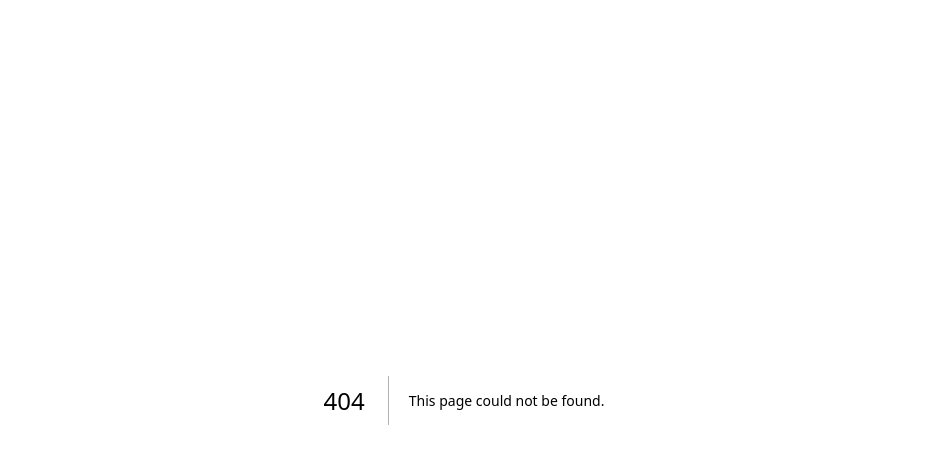
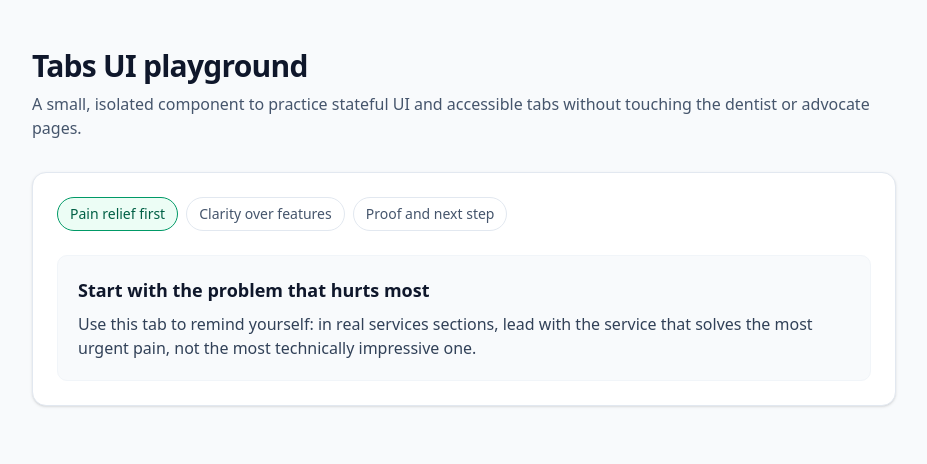
Before and after one commit to fooorrrceee/rr-dental-flip, a Next.js app in the folder landing-course/: page /playground/tabs in a window 1280 px wide. Before the commit this address had no page. Shown: the top 464 px of the page, without its empty margins (176-1103 px from the left). Built offline with nearby package versions, Linux system fonts and the light colour scheme.

Commit message:
feat: add tabs UI playground route for stateful UX practice

```diff
--- /dev/null
+++ b/landing-course/app/playground/tabs/page.tsx
@@ -0,0 +1,30 @@
+// app/playground/tabs/page.tsx
+
+import type { Metadata } from "next";
+import { TabsPlayground } from "./tabs-playground";
+
+export const metadata: Metadata = {
+  title: "Tabs Playground | AI-First Landing Practice",
+  description:
+    "Practice a simple tabs UI in Next.js with Tailwind and React state, separate from production templates.",
+};
+
+export default function TabsPlaygroundPage() {
+  return (
+    <main className="min-h-screen bg-slate-50 py-12">
+      <div className="mx-auto max-w-4xl px-4">
+        <h1 className="text-2xl font-semibold tracking-tight text-slate-900 sm:text-3xl">
+          Tabs UI playground
+        </h1>
+        <p className="mt-2 text-sm text-slate-600 sm:text-base">
+          A small, isolated component to practice stateful UI and accessible
+          tabs without touching the dentist or advocate pages.
+        </p>
+
+        <div className="mt-8">
+          <TabsPlayground />
+        </div>
+      </div>
+    </main>
+  );
+}
--- /dev/null
+++ b/landing-course/app/playground/tabs/tabs-playground.tsx
@@ -0,0 +1,93 @@
+"use client";
+
+import { useState } from "react";
+
+type Tab = {
+  id: string;
+  label: string;
+  title: string;
+  body: string;
+};
+
+const TABS: Tab[] = [
+  {
+    id: "pain",
+    label: "Pain relief first",
+    title: "Start with the problem that hurts most",
+    body:
+      "Use this tab to remind yourself: in real services sections, lead with the service that solves the most urgent pain, not the most technically impressive one.",
+  },
+  {
+    id: "clarity",
+    label: "Clarity over features",
+    title: "Explain services in plain language",
+    body:
+      "Practice rewriting a technical service as a simple outcome. In production, this thinking feeds directly into your dentist and advocate services copy.",
+  },
+  {
+    id: "proof",
+    label: "Proof and next step",
+    title: "Tie each tab to proof and a CTA",
+    body:
+      "Imagine a short proof point and a small CTA per tab. Later, you can reuse this pattern to make service sections feel more actionable.",
+  },
+];
+
+export function TabsPlayground() {
+  const [activeId, setActiveId] = useState<string>(TABS[0]?.id ?? "");
+
+  const activeTab = TABS.find((tab) => tab.id === activeId) ?? TABS[0];
+
+  return (
+    <section
+      aria-label="Tabs UI learning playground"
+      className="rounded-xl border border-slate-200 bg-white p-4 sm:p-6 shadow-sm"
+    >
+      {/* Tab list */}
+      <div
+        role="tablist"
+        aria-orientation="horizontal"
+        className="flex flex-wrap gap-2"
+      >
+        {TABS.map((tab) => {
+          const isActive = tab.id === activeId;
+
+          return (
+            <button
+              key={tab.id}
+              type="button"
+              role="tab"
+              aria-selected={isActive}
+              aria-controls={`tab-panel-${tab.id}`}
+              id={`tab-${tab.id}`}
+              onClick={() => setActiveId(tab.id)}
+              className={
+                "rounded-full border px-3 py-1.5 text-xs font-medium transition-colors sm:text-sm " +
+                (isActive
+                  ? "border-emerald-600 bg-emerald-50 text-emerald-800"
+                  : "border-slate-200 bg-white text-slate-600 hover:bg-slate-50")
+              }
+            >
+              {tab.label}
+            </button>
+          );
+        })}
+      </div>
+
+      {/* Active panel */}
+      <div
+        role="tabpanel"
+        id={`tab-panel-${activeTab.id}`}
+        aria-labelledby={`tab-${activeTab.id}`}
+        className="mt-6 rounded-lg border border-slate-100 bg-slate-50 px-4 py-4 sm:px-5 sm:py-5"
+      >
+        <h2 className="text-base font-semibold text-slate-900 sm:text-lg">
+          {activeTab.title}
+        </h2>
+        <p className="mt-2 text-sm text-slate-700 sm:text-base">
+          {activeTab.body}
+        </p>
+      </div>
+    </section>
+  );
+}
```
